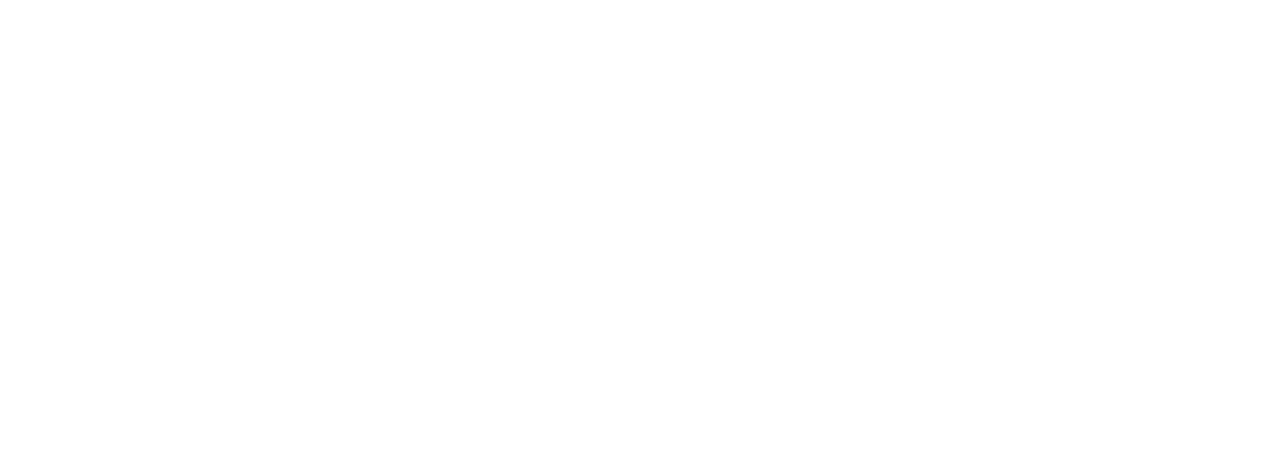
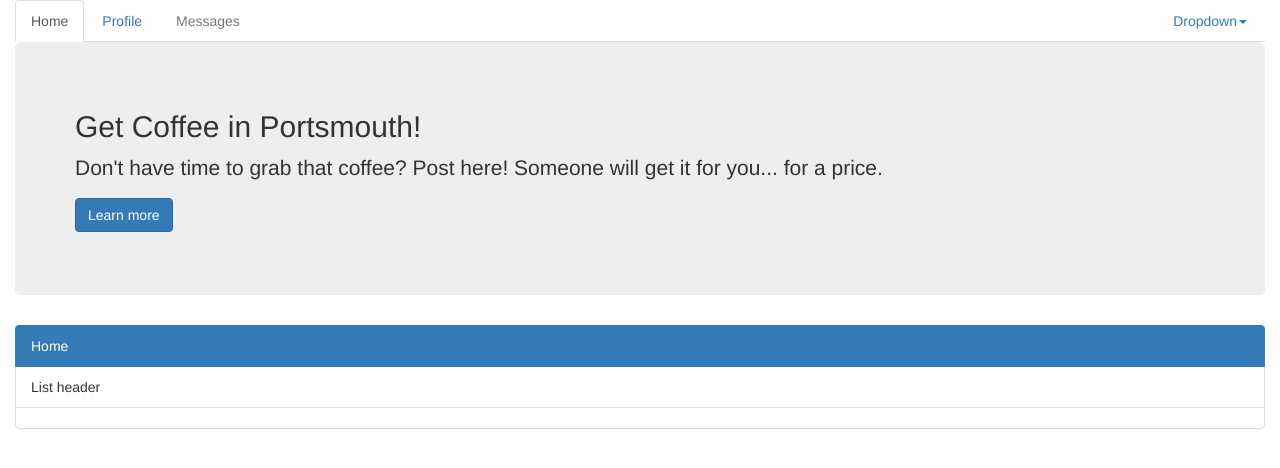
Before and after one commit to nick-berry/coffee-app, a website: page index.html in a window 1280 px wide. Drawn offline with nearby package versions, Linux system fonts and the light colour scheme.

Commit message:
template work

```diff
--- a/index.html
+++ b/index.html
@@ -1,8 +1,65 @@
 <html>
   <head>
+    <link rel="stylesheet" href="https://maxcdn.bootstrapcdn.com/bootstrap/3.3.7/css/bootstrap.min.css">
   </head>
   <body>
-    <div id="root"></div>
+    <div class="container-fluid">
+    	<div class="row">
+    		<div class="col-md-12">
+    			<ul class="nav nav-tabs">
+    				<li class="active">
+    					<a href="#">Home</a>
+    				</li>
+    				<li>
+    					<a href="#">Profile</a>
+    				</li>
+    				<li class="disabled">
+    					<a href="#">Messages</a>
+    				</li>
+    				<li class="dropdown pull-right">
+    					 <a href="#" data-toggle="dropdown" class="dropdown-toggle">Dropdown<strong class="caret"></strong></a>
+    					<ul class="dropdown-menu">
+    						<li>
+    							<a href="#">Action</a>
+    						</li>
+    						<li>
+    							<a href="#">Another action</a>
+    						</li>
+    						<li>
+    							<a href="#">Something else here</a>
+    						</li>
+    						<li class="divider">
+    						</li>
+    						<li>
+    							<a href="#">Separated link</a>
+    						</li>
+    					</ul>
+    				</li>
+    			</ul>
+    			<div class="jumbotron">
+    				<h2>
+    					Get Coffee in Portsmouth!
+    				</h2>
+    				<p>
+    					Don't have time to grab that coffee? Post here! Someone will get it for you... for a price.
+    				</p>
+    				<p>
+    					<a class="btn btn-primary btn-large" href="#">Learn more</a>
+    				</p>
+    			</div>
+
+          <div id="root"></div>
+    			<div class="list-group">
+    				 <a href="#" class="list-group-item active">Home</a>
+    				<div class="list-group-item">
+    					List header
+    				</div>
+    				<div class="list-group-item">
+    				</div>
+    			</div>
+    		</div>
+    	</div>
+    </div>
     <script src="dist/dist.js"></script>
   </body>
 </html>
```
Also changed, not shown: 1 other file.
